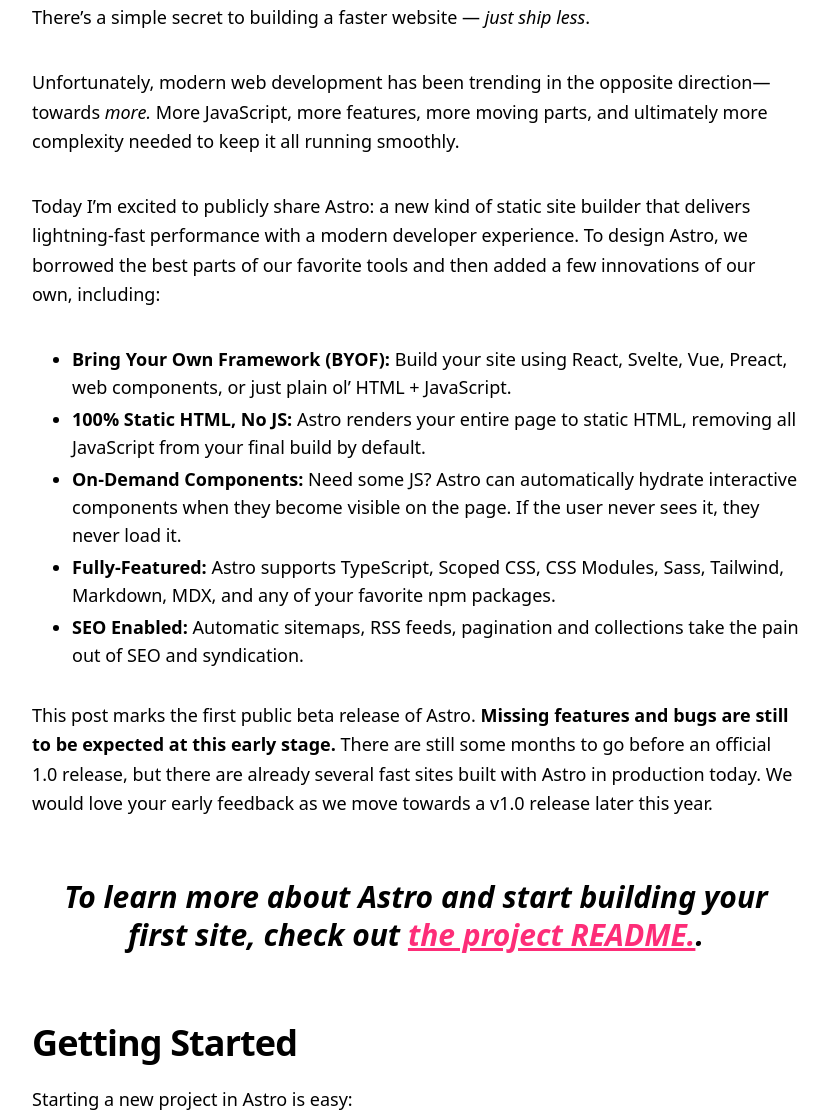
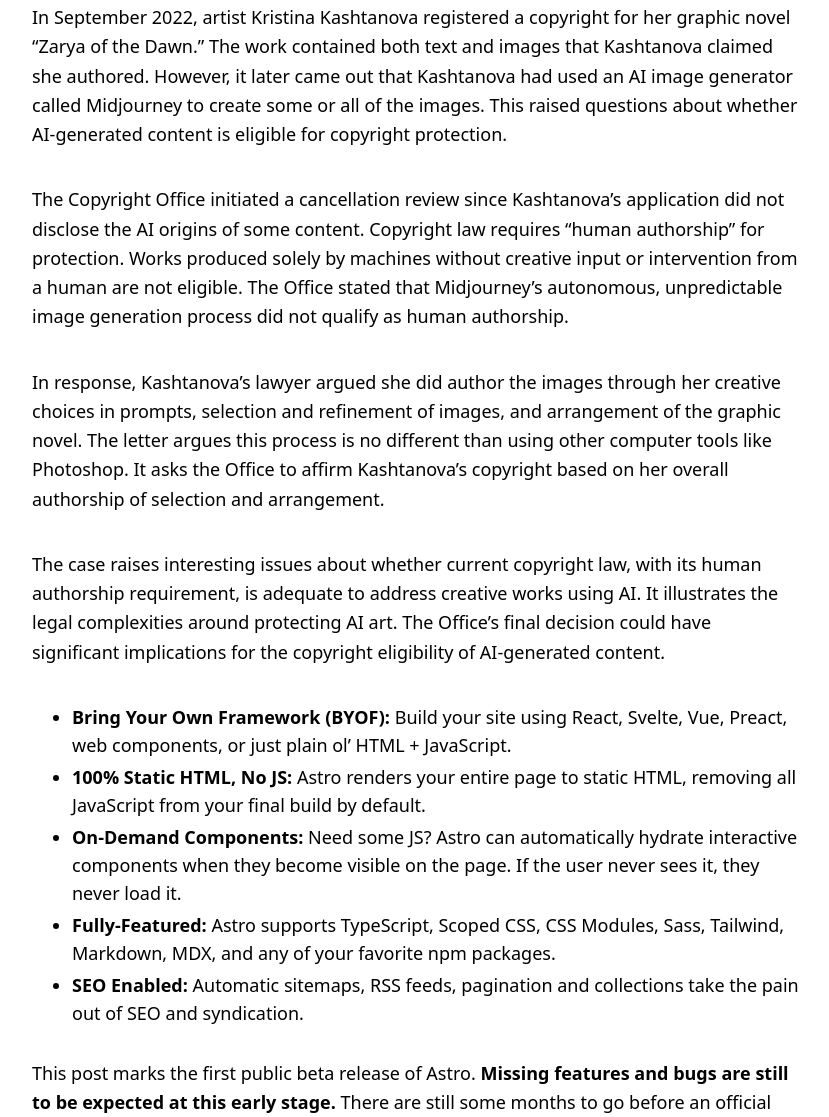
Before and after one commit to buildLittleWorlds/auto-muse, an Astro site: page /posts/zarya-basics in a window 1280 px wide. Shown: the part 1591-2708 px from the top of the page, without its empty margins (224-1053 px from the left). Built offline with nearby package versions, Linux system fonts and the light colour scheme; Astro itself is replaced by a stand-in of ours; a web font is replaced by a local one.

Commit message:
added content summarizing Zarya case and link to letters

```diff
--- a/src/pages/posts/zarya-basics.md
+++ b/src/pages/posts/zarya-basics.md
@@ -7,11 +7,13 @@
 layout: "../../layouts/BlogPostLayout.astro"
 ---
 
-There's a simple secret to building a faster website — _just ship less_.
+In September 2022, artist Kristina Kashtanova registered a copyright for her graphic novel "Zarya of the Dawn." The work contained both text and images that Kashtanova claimed she authored. However, it later came out that Kashtanova had used an AI image generator called Midjourney to create some or all of the images. This raised questions about whether AI-generated content is eligible for copyright protection.
 
-Unfortunately, modern web development has been trending in the opposite direction—towards _more._ More JavaScript, more features, more moving parts, and ultimately more complexity needed to keep it all running smoothly.
+The Copyright Office initiated a cancellation review since Kashtanova's application did not disclose the AI origins of some content. Copyright law requires "human authorship" for protection. Works produced solely by machines without creative input or intervention from a human are not eligible. The Office stated that Midjourney's autonomous, unpredictable image generation process did not qualify as human authorship.
 
-Today I'm excited to publicly share Astro: a new kind of static site builder that delivers lightning-fast performance with a modern developer experience. To design Astro, we borrowed the best parts of our favorite tools and then added a few innovations of our own, including:
+In response, Kashtanova's lawyer argued she did author the images through her creative choices in prompts, selection and refinement of images, and arrangement of the graphic novel. The letter argues this process is no different than using other computer tools like Photoshop. It asks the Office to affirm Kashtanova's copyright based on her overall authorship of selection and arrangement.
+
+The case raises interesting issues about whether current copyright law, with its human authorship requirement, is adequate to address creative works using AI. It illustrates the legal complexities around protecting AI art. The Office's final decision could have significant implications for the copyright eligibility of AI-generated content.
 
 - **Bring Your Own Framework (BYOF):** Build your site using React, Svelte, Vue, Preact, web components, or just plain ol' HTML + JavaScript.
 - **100% Static HTML, No JS:** Astro renders your entire page to static HTML, removing all JavaScript from your final build by default.
@@ -21,7 +23,7 @@
 
 This post marks the first public beta release of Astro. **Missing features and bugs are still to be expected at this early stage.** There are still some months to go before an official 1.0 release, but there are already several fast sites built with Astro in production today. We would love your early feedback as we move towards a v1.0 release later this year.
 
-> To learn more about Astro and start building your first site, check out [the project README.](https://github.com/snowpackjs/astro#-guides).
+> For the exchange between Kashtanova's lawyer and the U.S. Copyright office, check out [the letters here.](https://www.copyright.gov/docs/zarya-of-the-dawn.pdf).
 
 ## Getting Started
 
```
